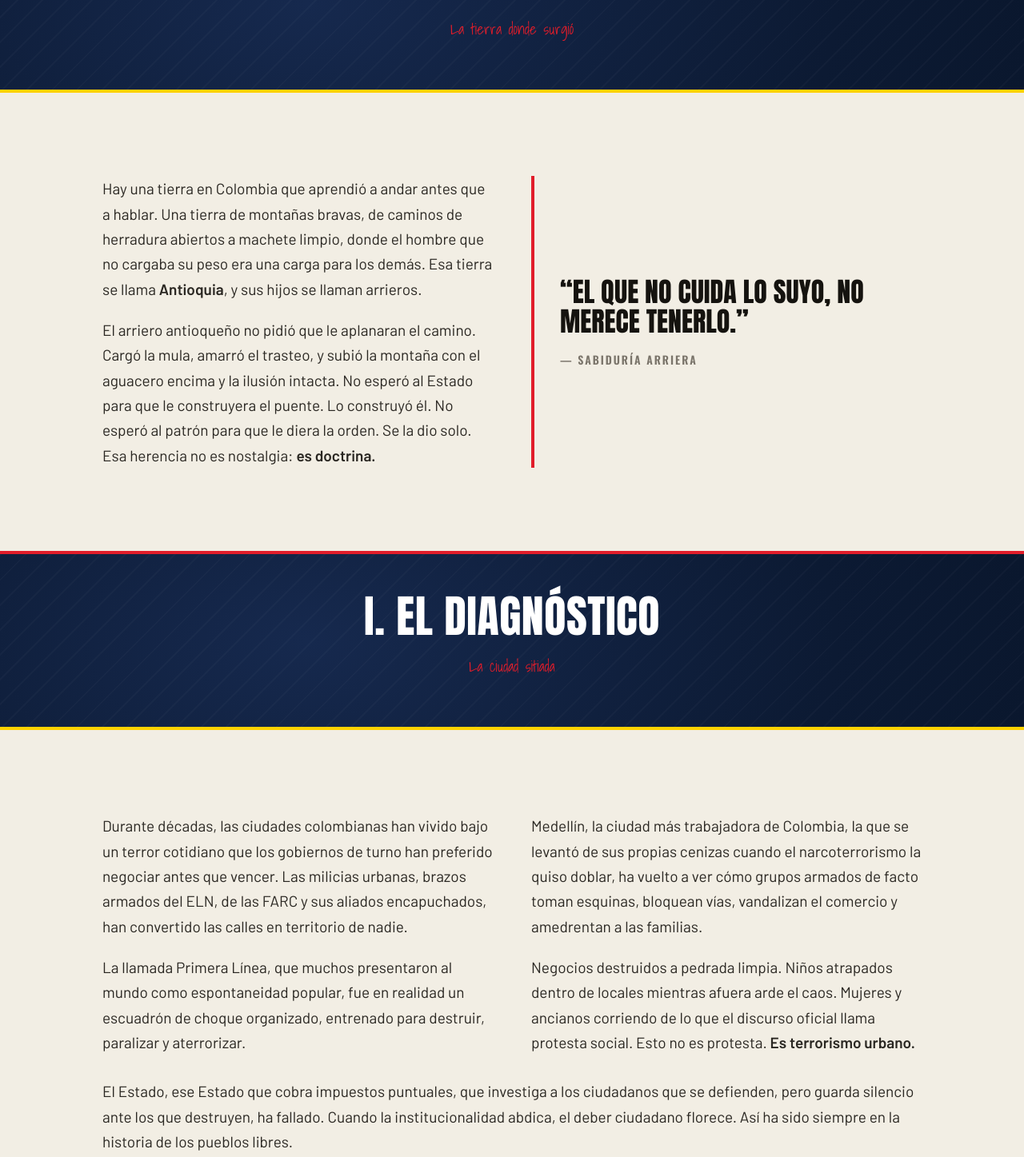
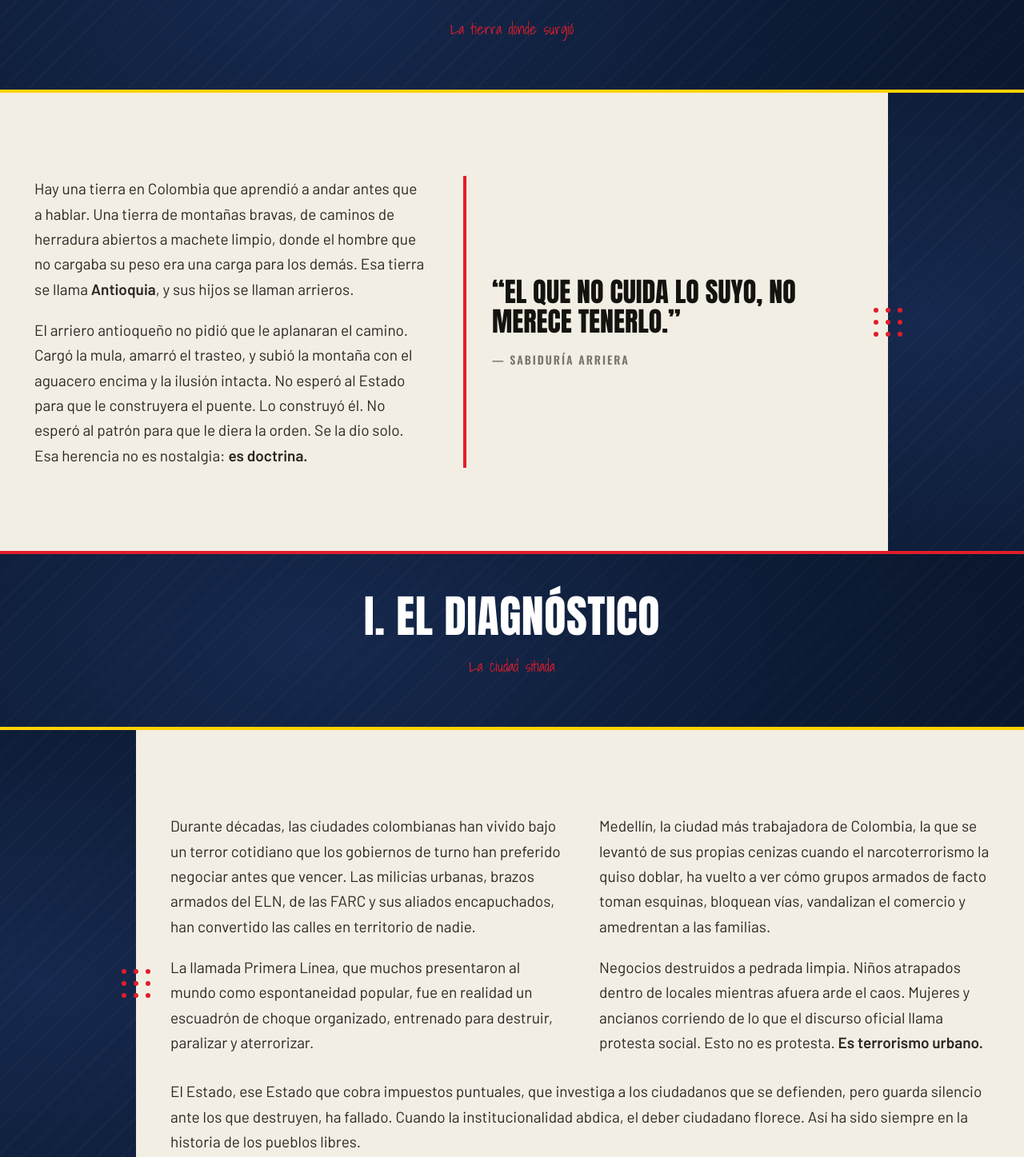
Before and after one commit to EsneiderCdD/movimiento-bate, a Next.js app: page /nosotros in a window 1280 px wide. Shown: the part 203-1650 px from the top of the page at 80% size. Built offline with nearby package versions, Linux system fonts and the light colour scheme.

Commit message:
feat(/nosotros) text - layout

```diff
--- a/src/components/specific/nosotros/NosotrosPageContent.module.css
+++ b/src/components/specific/nosotros/NosotrosPageContent.module.css
@@ -11,6 +11,75 @@
   display: flex;
   flex-direction: column;
   gap: 30px;
+}
+
+.sectionWrap {
+  position: relative;
+  width: 100%;
+}
+
+.onRight {
+  padding-right: 170px;
+}
+
+.onLeft {
+  padding-left: 170px;
+}
+
+.franja {
+  position: absolute;
+  top: 0;
+  bottom: 0;
+  width: 170px;
+  background:
+    repeating-linear-gradient(
+      135deg,
+      rgba(255, 255, 255, 0.024) 0px,
+      rgba(255, 255, 255, 0.024) 2px,
+      transparent 2px,
+      transparent 22px
+    ),
+    radial-gradient(
+      1200px 700px at 30% 50%,
+      var(--navy-medio) 0%,
+      var(--navy-oscuro) 55%,
+      var(--navy-profundo) 100%
+    );
+}
+
+.onRight .franja {
+  right: 0;
+}
+
+.onLeft .franja {
+  left: 0;
+}
+
+.dots {
+  position: absolute;
+  top: 50%;
+  display: grid;
+  grid-template-columns: repeat(3, 6px);
+  grid-auto-rows: 6px;
+  gap: 9px;
+  z-index: 2;
+}
+
+.onRight .dots {
+  left: 0;
+  transform: translateY(-50%) translateX(-50%);
+}
+
+.onLeft .dots {
+  right: 0;
+  transform: translateY(-50%) translateX(50%);
+}
+
+.dot {
+  width: 6px;
+  height: 6px;
+  border-radius: 50%;
+  background: var(--rojo);
 }
 
 .chapterHeader p {
@@ -96,3 +165,17 @@
   background: #e2dcce;
   margin: 24px 0;
 }
+
+@media (max-width: 768px) {
+  .onRight {
+    padding-right: 64px;
+  }
+
+  .onLeft {
+    padding-left: 64px;
+  }
+
+  .franja {
+    width: 64px;
+  }
+}
--- a/src/components/specific/nosotros/NosotrosPageContent.tsx
+++ b/src/components/specific/nosotros/NosotrosPageContent.tsx
@@ -1,5 +1,19 @@
 import SectionHeader from "@/components/reusables/sectionHeader/SectionHeader";
 import styles from "./NosotrosPageContent.module.css";
+
+const DOTS = Array.from({ length: 9 });
+
+function Franja() {
+  return (
+    <aside className={styles.franja} aria-hidden="true">
+      <div className={styles.dots}>
+        {DOTS.map((_, i) => (
+          <span key={i} className={styles.dot} />
+        ))}
+      </div>
+    </aside>
+  );
+}
 
 export default function NosotrosPageContent() {
   return (
@@ -7,22 +21,25 @@ export default function NosotrosPageContent() {
       <div className={styles.chapterHeader}>
         <SectionHeader title="Prólogo" subtitle="La tierra donde surgió" />
       </div>
+      <div className={`${styles.sectionWrap} ${styles.onRight}`}>
+        <Franja />
         <section className={styles.section}>
           <div className={styles.grid}>
             <div className={styles.gridCol}>
               <p className={styles.text}>
-              Hay una tierra en Colombia que aprendió a andar antes que a hablar.
-              Una tierra de montañas bravas, de caminos de herradura abiertos a
-              machete limpio, donde el hombre que no cargaba su peso era una carga
-              para los demás. Esa tierra se llama <strong>Antioquia</strong>, y sus
-              hijos se llaman arrieros.
+                Hay una tierra en Colombia que aprendió a andar antes que a
+                hablar. Una tierra de montañas bravas, de caminos de herradura
+                abiertos a machete limpio, donde el hombre que no cargaba su
+                peso era una carga para los demás. Esa tierra se llama{" "}
+                <strong>Antioquia</strong>, y sus hijos se llaman arrieros.
               </p>
               <p className={styles.text}>
-              El arriero antioqueño no pidió que le aplanaran el camino. Cargó la
-              mula, amarró el trasteo, y subió la montaña con el aguacero encima y
-              la ilusión intacta. No esperó al Estado para que le construyera el
-              puente. Lo construyó él. No esperó al patrón para que le diera la
-              orden. Se la dio solo. Esa herencia no es nostalgia:{" "}
+                El arriero antioqueño no pidió que le aplanaran el camino.
+                Cargó la mula, amarró el trasteo, y subió la montaña con el
+                aguacero encima y la ilusión intacta. No esperó al Estado para
+                que le construyera el puente. Lo construyó él. No esperó al
+                patrón para que le diera la orden. Se la dio solo. Esa herencia
+                no es nostalgia:{" "}
                 <strong>es doctrina.</strong>
               </p>
             </div>
@@ -36,6 +53,7 @@ export default function NosotrosPageContent() {
             </div>
           </div>
         </section>
+      </div>
 
       <div className={styles.chapterHeader}>
         <SectionHeader
@@ -43,15 +61,17 @@ export default function NosotrosPageContent() {
           subtitle="La ciudad sitiada"
         />
       </div>
+      <div className={`${styles.sectionWrap} ${styles.onLeft}`}>
+        <Franja />
         <section className={styles.section}>
           <div className={styles.grid}>
             <div className={styles.gridCol}>
               <p className={styles.text}>
-              Durante décadas, las ciudades colombianas han vivido bajo un terror
-              cotidiano que los gobiernos de turno han preferido negociar antes
-              que vencer. Las milicias urbanas, brazos armados del ELN, de las
-              FARC y sus aliados encapuchados, han convertido las calles en
-              territorio de nadie.
+                Durante décadas, las ciudades colombianas han vivido bajo un
+                terror cotidiano que los gobiernos de turno han preferido
+                negociar antes que vencer. Las milicias urbanas, brazos armados
+                del ELN, de las FARC y sus aliados encapuchados, han convertido
+                las calles en territorio de nadie.
               </p>
               <p className={styles.text}>
                 La llamada Primera Línea, que muchos presentaron al mundo como
@@ -61,62 +81,71 @@ export default function NosotrosPageContent() {
             </div>
             <div className={styles.gridCol}>
               <p className={styles.text}>
-              Medellín, la ciudad más trabajadora de Colombia, la que se levantó
-              de sus propias cenizas cuando el narcoterrorismo la quiso doblar, ha
-              vuelto a ver cómo grupos armados de facto toman esquinas, bloquean
-              vías, vandalizan el comercio y amedrentan a las familias.
+                Medellín, la ciudad más trabajadora de Colombia, la que se
+                levantó de sus propias cenizas cuando el narcoterrorismo la
+                quiso doblar, ha vuelto a ver cómo grupos armados de facto toman
+                esquinas, bloquean vías, vandalizan el comercio y amedrentan a
+                las familias.
               </p>
               <p className={styles.text}>
                 Negocios destruidos a pedrada limpia. Niños atrapados dentro de
-              locales mientras afuera arde el caos. Mujeres y ancianos corriendo
-              de lo que el discurso oficial llama protesta social. Esto no es
-              protesta. <strong>Es terrorismo urbano.</strong>
+                locales mientras afuera arde el caos. Mujeres y ancianos
+                corriendo de lo que el discurso oficial llama protesta social.
+                Esto no es protesta. <strong>Es terrorismo urbano.</strong>
               </p>
             </div>
           </div>
           <p className={styles.text}>
-          El Estado, ese Estado que cobra impuestos puntuales, que investiga a los
-          ciudadanos que se defienden, pero guarda silencio ante los que destruyen,
-          ha fallado. Cuando la institucionalidad abdica, el deber ciudadano
-          florece. Así ha sido siempre en la historia de los pueblos libres.
+            El Estado, ese Estado que cobra impuestos puntuales, que investiga
+            a los ciudadanos que se defienden, pero guarda silencio ante los
+            que destruyen, ha fallado. Cuando la institucionalidad abdica, el
+            deber ciudadano florece. Así ha sido siempre en la historia de los
+            pueblos libres.
           </p>
         </section>
+      </div>
 
       <div className={styles.chapterHeader}>
         <SectionHeader title="II. El Símbolo" subtitle="El bate" />
       </div>
+      <div className={`${styles.sectionWrap} ${styles.onRight}`}>
+        <Franja />
         <section className={styles.section}>
           <div className={styles.grid}>
             <div className={styles.gridCol}>
               <p className={styles.text}>
-              En el 7 de octubre de 2025, en el barrio El Poblado de Medellín, un
-              ciudadano salió a la calle con un bate de béisbol. No con un arma
-              de fuego. No con un escuadrón. Con un bate de madera, herramienta
-              humilde y sin pretensiones, mientras una turba intentaba destrozar
-              un establecimiento lleno de familias y niños.
+                En el 7 de octubre de 2025, en el barrio El Poblado de
+                Medellín, un ciudadano salió a la calle con un bate de béisbol.
+                No con un arma de fuego. No con un escuadrón. Con un bate de
+                madera, herramienta humilde y sin pretensiones, mientras una
+                turba intentaba destrozar un establecimiento lleno de familias y
+                niños.
               </p>
               <p className={styles.text}>
                 Ese gesto fue incomprendido por quienes nunca han tenido que
                 defender nada con sus propias manos. Fue perseguido por quienes
-              investigan al ciudadano que se defiende, pero amnistían al miliciano
-              que ataca. Fue ridiculizado por una clase intelectual que escribe
-              sobre la violencia desde la comodidad de su escritorio, sin jamás
-              haberse parado entre un terrorista y un niño asustado.
+                investigan al ciudadano que se defiende, pero amnistían al
+                miliciano que ataca. Fue ridiculizado por una clase
+                intelectual que escribe sobre la violencia desde la comodidad de
+                su escritorio, sin jamás haberse parado entre un terrorista y un
+                niño asustado.
               </p>
             </div>
             <div className={styles.gridCol}>
               <p className={styles.text}>
-              Pero ese gesto lo entendió Antioquia. Lo entendió el tendero que ha
-              visto su local rayado tres veces. Lo entendió la señora que no puede
-              caminar al parque porque la esquina está tomada. Lo entendió el
-              conductor de buseta que llega a su casa con el vidrio roto.
+                Pero ese gesto lo entendió Antioquia. Lo entendió el tendero que
+                ha visto su local rayado tres veces. Lo entendió la señora que
+                no puede caminar al parque porque la esquina está tomada. Lo
+                entendió el conductor de buseta que llega a su casa con el
+                vidrio roto.
               </p>
               <p className={styles.text}>
-              El bate no es violencia: es la respuesta proporcional de quien tiene
-              todo que perder y nada que esconder. Es la herramienta del que no
-              tiene escolta, ni chaleco antibalas, ni decreto presidencial que lo
-              proteja. Es el bastón del arriero moderno, que sigue subiendo la
-              montaña, aunque le pongan piedras en el camino.
+                El bate no es violencia: es la respuesta proporcional de quien
+                tiene todo que perder y nada que esconder. Es la herramienta del
+                que no tiene escolta, ni chaleco antibalas, ni decreto
+                presidencial que lo proteja. Es el bastón del arriero moderno,
+                que sigue subiendo la montaña, aunque le pongan piedras en el
+                camino.
               </p>
             </div>
           </div>
@@ -125,11 +154,12 @@ export default function NosotrosPageContent() {
               Sobre ese bate escribimos una sola palabra: DIÁLOGO.
             </p>
             <span className={styles.accentAuthor}>
-            Porque en Colombia, el que no habla desde una posición de firmeza no
-            es escuchado.
+              Porque en Colombia, el que no habla desde una posición de firmeza
+              no es escuchado.
             </span>
           </div>
         </section>
+      </div>
 
       <div className={styles.chapterHeader}>
         <SectionHeader
@@ -137,6 +167,8 @@ export default function NosotrosPageContent() {
           subtitle="Sobre el bate, una sola palabra: diálogo"
         />
       </div>
+      <div className={`${styles.sectionWrap} ${styles.onLeft}`}>
+        <Franja />
         <section className={styles.section}>
           <div className={styles.blocks}>
             <div className={styles.block}>
@@ -144,10 +176,10 @@ export default function NosotrosPageContent() {
                 La legítima defensa es un derecho
               </h3>
               <p className={styles.text}>
-              La ley colombiana, el derecho natural y la moral elemental reconocen
-              el derecho de todo ciudadano a defender su vida, su familia y su
-              propiedad cuando el Estado no llega a tiempo. No pediremos permiso
-              para existir.
+                La ley colombiana, el derecho natural y la moral elemental
+                reconocen el derecho de todo ciudadano a defender su vida, su
+                familia y su propiedad cuando el Estado no llega a tiempo. No
+                pediremos permiso para existir.
               </p>
             </div>
 
@@ -156,10 +188,10 @@ export default function NosotrosPageContent() {
                 La ciudad es de todos, no de las milicias
               </h3>
               <p className={styles.text}>
-              Ningún grupo armado, por más que se disfrace de causa social, tiene
-              derecho a tomar las calles, a destruir el patrimonio común, a
-              aterrorizar a los habitantes de bien. Las ciudades colombianas son
-              de sus ciudadanos, no de sus captores.
+                Ningún grupo armado, por más que se disfrace de causa social,
+                tiene derecho a tomar las calles, a destruir el patrimonio
+                común, a aterrorizar a los habitantes de bien. Las ciudades
+                colombianas son de sus ciudadanos, no de sus captores.
               </p>
             </div>
 
@@ -168,18 +200,19 @@ export default function NosotrosPageContent() {
               <p className={styles.text}>
                 El comerciante que abrió su negocio con años de sacrificio, el
                 empleado que depende de ese empleo, el conductor que vive de su
-              ruta: ellos son Colombia. Destruir su trabajo no es protestar. Es
-              robarle el pan de la boca al que madrugó a ganárselo.
+                ruta: ellos son Colombia. Destruir su trabajo no es protestar.
+                Es robarle el pan de la boca al que madrugó a ganárselo.
               </p>
             </div>
 
             <div className={styles.block}>
               <h3 className={styles.blockTitle}>El Estado tiene una deuda</h3>
               <p className={styles.text}>
-              Cuando la institucionalidad falla sistemáticamente en proteger a sus
-              ciudadanos, cuando investiga al defensor e ignora al agresor, cuando
-              negocia con terroristas y olvida a las víctimas, ese Estado ha roto
-              el pacto social. Lo decimos sin odio, pero con total claridad.
+                Cuando la institucionalidad falla sistemáticamente en proteger
+                a sus ciudadanos, cuando investiga al defensor e ignora al
+                agresor, cuando negocia con terroristas y olvida a las víctimas,
+                ese Estado ha roto el pacto social. Lo decimos sin odio, pero
+                con total claridad.
               </p>
             </div>
 
@@ -188,14 +221,15 @@ export default function NosotrosPageContent() {
                 Somos de la ideología del esfuerzo
               </h3>
               <p className={styles.text}>
-              Este es el pensamiento del que construye, del que ahorra, del que
-              respeta la propiedad ajena y exige que respeten la suya. No es
-              ideología del odio: es ideología del esfuerzo. En Antioquia, eso no
-              necesita explicación.
+                Este es el pensamiento del que construye, del que ahorra, del
+                que respeta la propiedad ajena y exige que respeten la suya. No
+                es ideología del odio: es ideología del esfuerzo. En Antioquia,
+                eso no necesita explicación.
               </p>
             </div>
           </div>
         </section>
+      </div>
 
       <div className={styles.chapterHeader}>
         <SectionHeader
@@ -203,25 +237,28 @@ export default function NosotrosPageContent() {
           subtitle="No somos los primeros en defender lo propio"
         />
       </div>
+      <div className={`${styles.sectionWrap} ${styles.onRight}`}>
+        <Franja />
         <section className={styles.section}>
           <div className={styles.grid}>
             <div className={styles.gridCol}>
               <p className={styles.text}>
                 Los Minutemen de la América colonial, ciudadanos comunes que
-              guardaban su mosquete en casa y respondían al llamado en sesenta
-              segundos, no eran paramilitares: eran la encarnación del deber
-              cívico.
+                guardaban su mosquete en casa y respondían al llamado en
+                sesenta segundos, no eran paramilitares: eran la encarnación
+                del deber cívico.
               </p>
               <p className={styles.text}>
-              Los Carabineros del Risorgimento italiano, que protegían aldeas de
-              las bandas que las saqueaban en nombre de una ideología, entendieron
-              que la libertad no se regala: <strong>se defiende.</strong>
+                Los Carabineros del Risorgimento italiano, que protegían aldeas
+                de las bandas que las saqueaban en nombre de una ideología,
+                entendieron que la libertad no se regala:{" "}
+                <strong>se defiende.</strong>
               </p>
             </div>
             <div className={styles.accentBlock}>
               <p className={styles.accentQuote}>
-              El arriero que bajaba café por trochas infestadas de bandoleros no
-              esperaba escolta.
+                El arriero que bajaba café por trochas infestadas de bandoleros
+                no esperaba escolta.
               </p>
               <span className={styles.accentAuthor}>
                 Silbaba a su perro, amarraba bien su machete, y seguía.
@@ -229,6 +266,7 @@ export default function NosotrosPageContent() {
             </div>
           </div>
         </section>
+      </div>
 
       <div className={styles.chapterHeader}>
         <SectionHeader
@@ -236,26 +274,29 @@ export default function NosotrosPageContent() {
           subtitle="Respuesta a la crítica"
         />
       </div>
+      <div className={`${styles.sectionWrap} ${styles.onLeft}`}>
+        <Franja />
         <section className={styles.section}>
           <div className={styles.grid}>
             <div className={styles.accentBlock}>
               <p className={styles.accentQuote}>¿Fascistas?</p>
               <p className={styles.text}>
                 El fascismo tomó el poder del Estado para oprimir ciudadanos.
-              Nosotros le exigimos al Estado que cumpla su función. No somos el
-              problema: <strong>somos el síntoma del problema.</strong>
+                Nosotros le exigimos al Estado que cumpla su función. No somos
+                el problema: <strong>somos el síntoma del problema.</strong>
               </p>
             </div>
             <div className={styles.accentBlock}>
               <p className={styles.accentQuote}>¿Provocadores?</p>
               <p className={styles.text}>
-              El provocador es el que llega con capucha, con piedra y con incendio.
-              Nosotros llegamos con el bate y{" "}
+                El provocador es el que llega con capucha, con piedra y con
+                incendio. Nosotros llegamos con el bate y{" "}
                 <strong>la cara descubierta.</strong>
               </p>
             </div>
           </div>
         </section>
+      </div>
 
       <div className={styles.chapterHeader}>
         <SectionHeader
@@ -263,56 +304,64 @@ export default function NosotrosPageContent() {
           subtitle="No están solos"
         />
       </div>
+      <div className={`${styles.sectionWrap} ${styles.onRight}`}>
+        <Franja />
         <section className={styles.section}>
           <div className={styles.grid}>
             <div className={styles.gridCol}>
               <p className={styles.text}>
-              Este movimiento no es de un partido, no es de una clase social, no
-              es de un solo barrio. Es de todo ciudadano que ha llegado a su casa
-              un día y encontró su ventana rota. De todo padre que ha tenido que
-              explicarle a su hijo por qué no pueden pasar por cierta calle. De
-              todo tendero que paga vacuna con la cabeza gacha.
+                Este movimiento no es de un partido, no es de una clase social,
+                no es de un solo barrio. Es de todo ciudadano que ha llegado a
+                su casa un día y encontró su ventana rota. De todo padre que ha
+                tenido que explicarle a su hijo por qué no pueden pasar por
+                cierta calle. De todo tendero que paga vacuna con la cabeza
+                gacha.
               </p>
             </div>
             <div className={styles.gridCol}>
               <p className={styles.text}>
-              De toda madre que tiene miedo al mandar a su hijo a la universidad.
-              A todos ellos les decimos: no están solos. El arriero no abandona a
-              su recua en la mitad del camino. <strong>Tampoco nosotros.</strong>
+                De toda madre que tiene miedo al mandar a su hijo a la
+                universidad. A todos ellos les decimos: no están solos. El
+                arriero no abandona a su recua en la mitad del camino.{" "}
+                <strong>Tampoco nosotros.</strong>
               </p>
             </div>
           </div>
         </section>
+      </div>
 
       <div className={styles.chapterHeader}>
         <SectionHeader title="Epílogo" subtitle="Lo que viene" />
       </div>
+      <div className={`${styles.sectionWrap} ${styles.onLeft}`}>
+        <Franja />
         <section className={styles.section}>
           <div className={styles.grid}>
             <div className={styles.gridCol}>
               <p className={styles.text}>
-              Medellín ya murió una vez y resucitó. Lo hizo no porque un gobierno
-              la salvó, sino porque sus ciudadanos decidieron que su ciudad valía
-              la pena. Esa decisión tiene que volver a tomarse, y este movimiento
-              es parte de ese acto de voluntad colectiva.
+                Medellín ya murió una vez y resucitó. Lo hizo no porque un
+                gobierno la salvó, sino porque sus ciudadanos decidieron que su
+                ciudad valía la pena. Esa decisión tiene que volver a tomarse, y
+                este movimiento es parte de ese acto de voluntad colectiva.
               </p>
             </div>
             <div className={styles.gridCol}>
               <p className={styles.text}>
-              El bate no busca golpear: busca disuadir. Busca decirle al miliciano
-              urbano, al vándalo de encargo, al terrorista de cuello blanco que
-              mueve los hilos desde una oficina cómoda:{" "}
+                El bate no busca golpear: busca disuadir. Busca decirle al
+                miliciano urbano, al vándalo de encargo, al terrorista de cuello
+                blanco que mueve los hilos desde una oficina cómoda:{" "}
                 <strong>aquí hay ciudadanos que no tienen miedo.</strong>
               </p>
             </div>
           </div>
           <div className={styles.accentBlock}>
             <p className={styles.accentQuote}>
-            Somos el Movimiento del Bate. Somos Antioquia de pie. Somos Colombia
-            que no se rinde.
+              Somos el Movimiento del Bate. Somos Antioquia de pie. Somos
+              Colombia que no se rinde.
             </p>
           </div>
         </section>
       </div>
+    </div>
   );
 }
```
Lines whose indentation alone changed are shown as unchanged.
